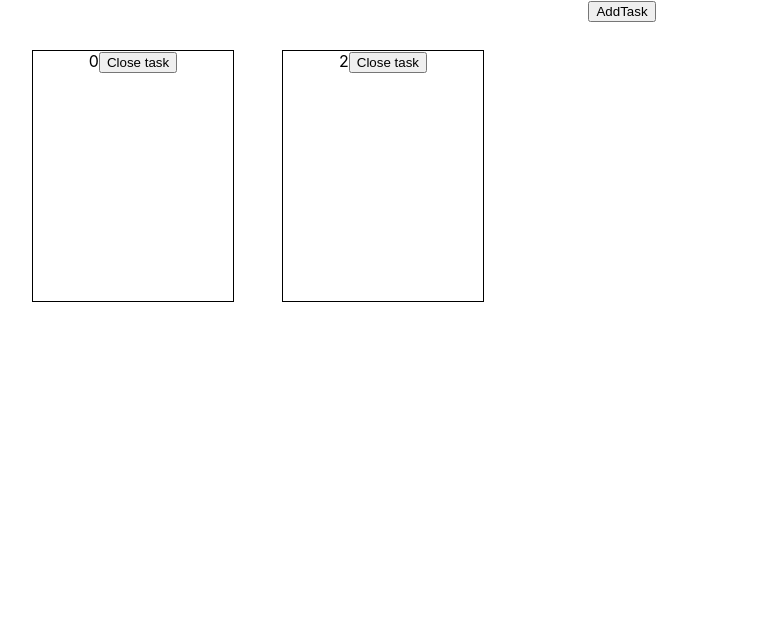
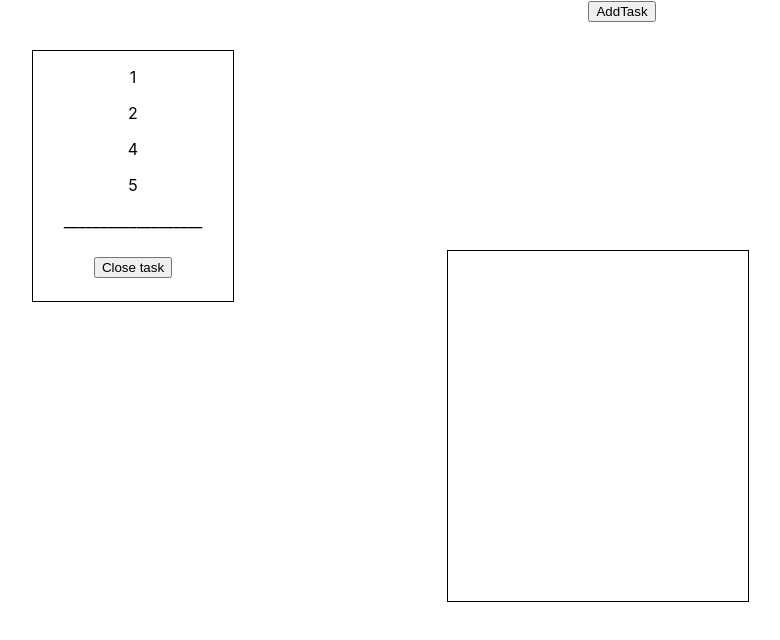
Before and after one commit to belkaz/monop, a React (Create React App) app: page / in a window 1280 px wide. Both pictures are taken after a click on the button "AddTask". Shown: the top 640 px of the page, without its empty margins (18-798 px from the left). Built offline with nearby package versions, Linux system fonts and the light colour scheme.

Commit message:
add task bar showed

```diff
--- /dev/null
+++ b/src/Components/AddTask/AddTask.js
@@ -0,0 +1,28 @@
+import React, { Component } from 'react';
+
+import AAddTask from './AAddTask';
+
+import './AddTask.sass';
+
+class AddTask extends Component {
+    clickHandler = ( ) => {
+        this.props.tryToAddTask ( )
+      };
+    render() {
+        return (
+            <div
+                className = 'AddTask'
+                style = { { 'opacity' : this.props.v/1 }}>
+
+            </div>
+        )
+    }
+}
+
+
+let mapAction = dispatch => {
+    return {
+      tryToAddTask : x => dispatch ( AAddTask () )
+    }
+  }
+export default AddTask;
--- /dev/null
+++ b/src/Components/AddTask/AddTask.sass
@@ -0,0 +1,9 @@
+.AddTask
+    position: absolute
+    width: 300px
+    height: 350px
+    top: 50%
+    left: 50%
+    margin-left: -175px
+    margin-top: -150px
+    border: 1px solid #000
--- a/src/Components/Main/Main.js
+++ b/src/Components/Main/Main.js
@@ -4,9 +4,16 @@ import './Main.sass';
 
 import { connect } from 'react-redux';
 import Task from '../Task/Task';
-import AAddTask from './AAddTask';
+import AddTask from '../AddTask/AddTask';
 
 class Main extends Component {
+  constructor ( props ) {
+    super ();
+    this.state = {
+        arr : [],
+        sub : 0
+    }
+}
     componentDidMount () {
         this.setState({ arr : this.genTasks( this.props.tasks ) })
       }
@@ -14,7 +21,6 @@ class Main extends Component {
     componentWillReceiveProps ( newProps ) {
         this.setState({ arr : this.genTasks ( newProps.tasks )})
       }
-
     genTasks = ( pr ) => {
         let lefts = [ 50, 300, 550, 800, 1050, 1300, 1550];
         let tops = [ 50, 350, 650, 950, 1250];
@@ -39,22 +45,19 @@ class Main extends Component {
            return xx;
       };
 
-    clickHandler = ( ) => {
-        this.props.tryToAddTask ( )
-      };
-    constructor ( props ) {
-        super ();
-        this.state = {
-            arr : []
-        }
-    }
+    clickHandler ( qq ) {
+      var xx = qq ===0 ? 100 : 0;
+      this.setState ({ sub : xx })
+    };
+
     render() {
         return (
             <div className = 'Main'>
-                { this.state.arr }
+                <div>{ this.state.arr }</div>
+                <AddTask v = {''+this.state.sub } />
                 <button
                 className = 'AppAddTask'
-                onClick = { this.clickHandler }> AddTask </button>
+                onClick = { () => { this.clickHandler( this.state.sub )}  }> AddTask </button>
             </div>
         )
     }
@@ -64,12 +67,7 @@ let mapS = state => {
     return {
       tasks : state.tasks
     }
-  }
+}
 
-  let mapAction = dispatch => {
-    return {
-      tryToAddTask : x => dispatch ( AAddTask () )
-    }
-  }
 
-export default connect(mapS, mapAction) ( Main );
+export default connect(mapS) ( Main );
--- a/src/Components/Task/Task.js
+++ b/src/Components/Task/Task.js
@@ -20,7 +20,11 @@ class Task extends Component {
                       'top'  : this.props.tt + 'px' }
                 }
                 id = { this.props.data.ID}>
-                { this.props.data.ID}
+                <p className = 'TaskInfo'> { this.props.data.INFO }</p>
+                <p className = 'TaskWho'> { this.props.data.WHO }</p>
+                <p className = 'TaskWhen'> { this.props.data.WHEN }</p>
+                <p className = 'TaskReason'> { this.props.data.REASON }</p>
+                <p className = 'TaskAdd'> {'___________________'}</p>
                 <button
                     className = 'TaskCloseBut'
                     onClick = { this.clickHandler }>Close task </button>
@@ -30,9 +34,7 @@ class Task extends Component {
 }
 
 let mapState = state => {
-    return {
-        tasks: state.tasks
-    }
+    return {}
 }
 
 let mapAction = dispatch => {
--- a/src/Components/Task/Task.sass
+++ b/src/Components/Task/Task.sass
@@ -3,3 +3,5 @@
     width: 200px
     height: 250px
     border: 1px solid #000
+.TaskCloseBut
+    margin-top: 10px
--- a/src/index.js
+++ b/src/index.js
@@ -7,7 +7,6 @@ import { Provider } from 'react-redux';
 import { createStore } from 'redux';
 
 import initRed from './store/initRed';
-import initState from './store/initState';
 
 let bas = createStore ( initRed , window.__REDUX_DEVTOOLS_EXTENSION__ && window.__REDUX_DEVTOOLS_EXTENSION__());
 
--- a/src/store/initRed.js
+++ b/src/store/initRed.js
@@ -6,27 +6,28 @@ let initRed = ( state = initState, action ) => {
             let x = state.tasks;
             x.push(
                 {
-                'INFO' : '1',
-                'WHO' : '2',
-                'WHERE' : '3',
-                'WHEN' : '4',
-                'REASON' : '5',
+                'INFO' : 'Close transfer',
+                'WHO' : 'IvanovVV 21222 1202',
+                'WHERE' : '16401',
+                'WHEN' : '2019-06-20_20',
+                'REASON' : 'dz 2019-05-05_11111',
                 'ACTIVE' : '+',
                 'ID' : x.length
             });
 
             return {
+                ...state,
                 tasks : x.map( (el) => { return el })
             };
         case 'CLOSE_TASK' :
             let y = state.tasks;
             y [ action.id ].ACTIVE = '-';
             return {
+                ...state,
                 tasks : y.map( (el) => { return el })
             };
         default :
             return state
-
     }
 }
 
```
Also changed, not shown: src/store/initJson.json (added, +20 -0 lines), src/Components/AddTask/AAddTask.js (renamed from src/Components/Main/AAddTask.js).
